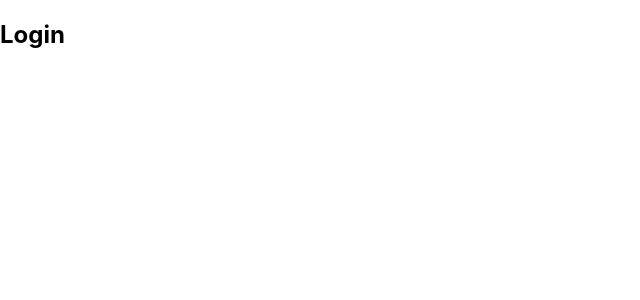
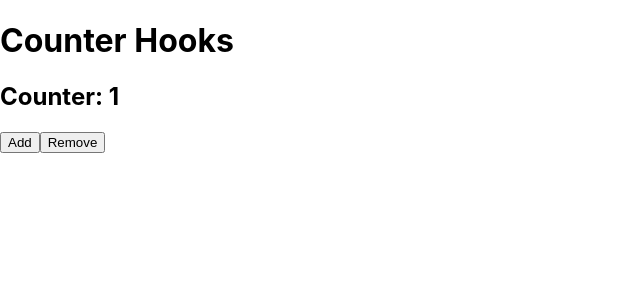
Before and after one commit to dsansao/React-17-Hooks-Webpack, a React (Create React App) app: page /counter3 in a window 1280 px wide. Before the commit this address led to /. Shown: the top 300 px of the page, without its empty margins (0-640 px from the left). Built offline with nearby package versions, Linux system fonts and the light colour scheme.

Commit message:
counter component
counter component
tsx
js
js-> hooks

```diff
--- /dev/null
+++ b/src/pages/counterHooks/index.js
@@ -0,0 +1,35 @@
+import React, { useEffect, useState } from 'react';
+
+const CounterHooks = () => {
+
+    const [count, setCount] = useState(0);
+
+    useEffect(() => setCount((c) => c + 1), []);
+
+    const handleAdd = (e) => {
+        e.preventDefault();
+        setCount((c) => c + 1);
+    };
+
+    const handleRemove = (e) => {
+        e.preventDefault();
+        if (count === 0) {
+            alert('Do not accept negative numbers');
+            return;
+        }
+        setCount((c) => c - 1);
+    };
+
+    return (
+        <React.Fragment>
+            <h1>Counter Hooks</h1>
+            <div>
+                <h2>Counter: {count}</h2>
+                <button onClick={handleAdd}>Add</button>
+                <button onClick={handleRemove}>Remove</button>
+            </div>
+        </React.Fragment>
+    )
+}
+
+export default CounterHooks;
--- /dev/null
+++ b/src/pages/counterJs/index.js
@@ -0,0 +1,47 @@
+import React from 'react';
+
+class CounterJs extends React.Component {
+
+    constructor(props) {
+        super(props);
+        this.state = {
+            count: 0
+        }
+
+        this.handleAdd = this.handleAdd.bind(this);
+        this.handleRemove = this.handleRemove.bind(this);
+    }
+
+    componentDidMount() {
+        this.setState({ count: 1 });
+    };
+
+    handleAdd = (e) => {
+        e.preventDefault();
+        this.setState({ count: this.state.count + 1 });
+    };
+
+    handleRemove = (e) => {
+        e.preventDefault();
+        if (this.state.count === 0) {
+            alert('Do not accept negative numbers');
+            return;
+        }
+        this.setState({ count: this.state.count - 1 });
+    };
+
+    render () {
+        return (
+            <React.Fragment>
+                <h1>Counter JS</h1>
+                <div>
+                    <h2>Counter: {this.state.count}</h2>
+                    <button onClick={this.handleAdd}>Add</button>
+                    <button onClick={this.handleRemove}>Remove</button>
+                </div>
+            </React.Fragment>
+        )
+    }
+}
+
+export default CounterJs;
--- /dev/null
+++ b/src/pages/counterTSX/index.tsx
@@ -0,0 +1,37 @@
+import React from 'react';
+
+class CounterPage extends React.Component {
+
+  state = {
+    count: 0
+  };
+
+  handleAdd = ((e: React.MouseEvent<HTMLButtonElement>) => {
+    e.preventDefault();
+    this.setState({count : this.state.count + 1});
+  });
+
+  handleRemove = (e: React.MouseEvent<HTMLButtonElement>) => {
+    e.preventDefault();
+    if (this.state.count === 0) {
+      alert('Do not accept negative numbers');
+      return;
+    }
+    this.setState({count : this.state.count - 1});
+  };
+
+  render () {
+    return (
+      <React.Fragment>
+        <h1>Counter TSX</h1>
+        <div>
+          <span>Counter: {this.state.count}</span>
+        </div>
+        <button onClick={this.handleAdd}>Add</button>
+        <button onClick={this.handleRemove}>Remove</button>
+      </React.Fragment>
+    );
+  }
+}
+
+export default CounterPage;
--- a/src/pages/counter/index.tsx
+++ b/src/pages/login/index.js
@@ -1,9 +1,11 @@
 import React from 'react';
 
-export default function CounterPage() {
+const LoginPage = () => {
     return (
       <React.Fragment>
-        <h2>Counter</h2>
+        <h2>Login</h2>
       </React.Fragment>
     );
   }
+
+  export default LoginPage;
--- a/src/pages/login/index.tsx
+++ /dev/null
@@ -1,9 +0,0 @@
-import React from 'react';
-
-export default function LoginPage() {
-    return (
-      <div>
-        <h2>Login</h2>
-      </div>
-    );
-  }
--- a/src/routers.tsx
+++ b/src/routers.tsx
@@ -2,13 +2,16 @@ import React from 'react';
 import { Route, Routes, Navigate } from "react-router";
 
 import LoginPage from './pages/login';
-import CounterPage from './pages/counter';
+import CounterTSXPage from './pages/counterTSX';
+import CounterJs from './pages/counterJs';
+import CounterHooks from './pages/counterHooks';
 
 export default function AppRoutes() {
     return (
         <Routes>
-            <Route path="counter" element={<CounterPage />}>
-            </Route>
+            <Route path="counter" element={<CounterTSXPage />}></Route>
+            <Route path="counter2" element={<CounterJs />}></Route>
+            <Route path="counter3" element={<CounterHooks />}></Route>
             <Route path="/" element={<LoginPage />}>
             </Route>
             <Route path="*" element={<Navigate to="/" replace />} />
```
